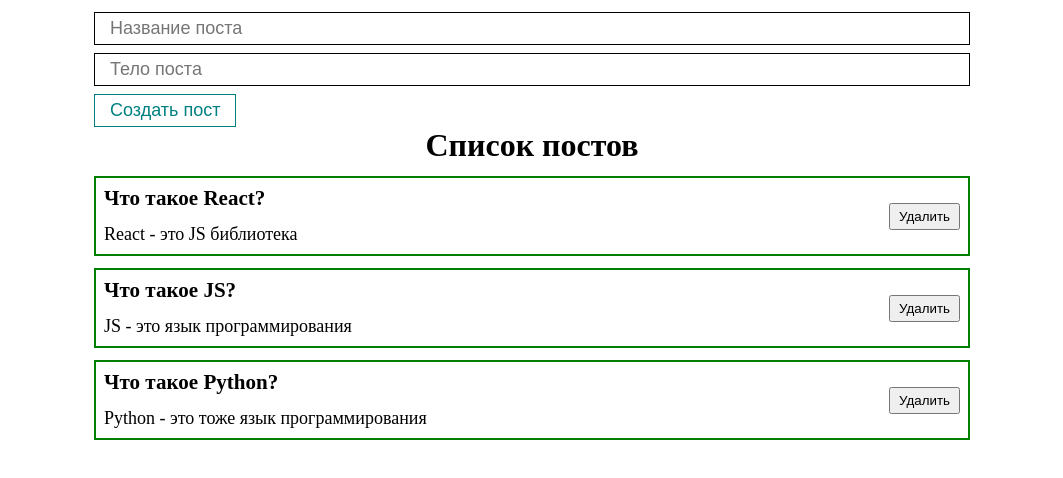
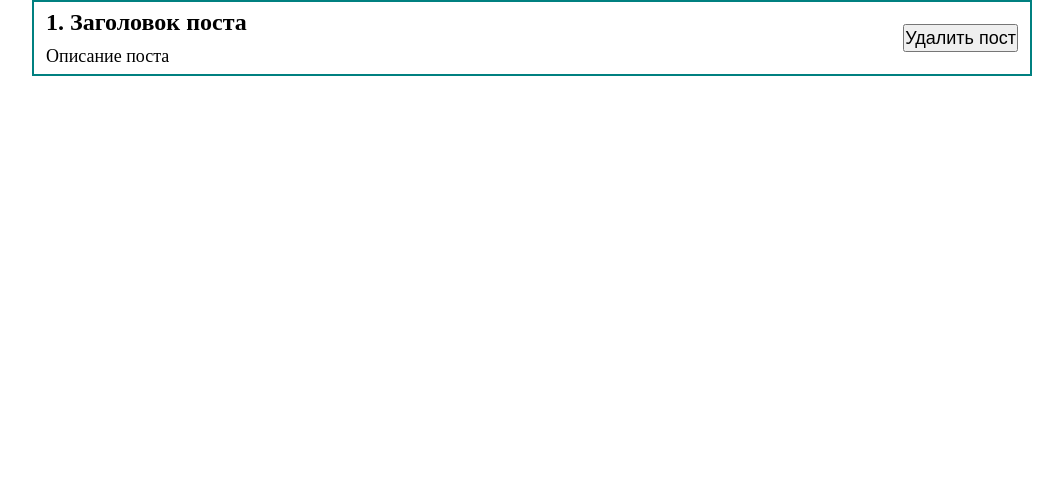
Before and after one commit to VladimirShadrov/React-projects, a React (Vite) app in the folder Pomodoro/: page / in a window 1280 px wide. Shown: the top 478 px of the page, without its empty margins (108-1171 px from the left). Built offline with nearby package versions, Linux system fonts and the light colour scheme.

Commit message:
Очистка решения для повторной тренировки

```diff
--- a/Pomodoro/src/App.tsx
+++ b/Pomodoro/src/App.tsx
@@ -1,41 +1,24 @@
-//import Counter from './components/counter';
-import { useState } from 'react';
-import PostList from './components/postList';
-import MyButton from './components/UI/button/button';
-import MyInput from './components/UI/input/input';
+// import { useState } from 'react';
+import './styles/post.css';
 
 export default function App() {
-  const [posts, setPosts] = useState([
-    { id: 1, title: 'Что такое React?', body: 'React - это JS библиотека' },
-    { id: 2, title: 'Что такое JS?', body: 'JS - это язык программирования' },
-    { id: 3, title: 'Что такое Python?', body: 'Python - это тоже язык программирования' },
-  ]);
-  const [postTitle, setPostTitle] = useState('');
-  const [postBody, setPostBody] = useState('');
-
-  function createPost(event: React.MouseEvent) {
-    event.preventDefault();
-    const newPost = {
-      id: Date.now(),
-      title: postTitle,
-      body: postBody,
-    };
-    setPosts([...posts, newPost]);
-    setPostTitle('');
-    setPostBody('');
-  }
+  // const [posts, setPosts] = useState([
+  //   { id: 1, title: 'Что такое React?', body: 'React - это JS библиотека' },
+  //   { id: 2, title: 'Что такое JS?', body: 'JS - это язык программирования' },
+  //   { id: 3, title: 'Что такое Python?', body: 'Python - это тоже язык программирования' },
+  // ]);
 
   return (
     <div className="app">
-      <form>
-        <MyInput value={postTitle} onChange={(event) => setPostTitle(event.target.value)} placeholder={'Название поста'} />
-        <MyInput value={postBody} onChange={(event) => setPostBody(event.target.value)} placeholder={'Тело поста'} />
-        <MyButton onClick={createPost} disabled={false}>
-          Создать пост
-        </MyButton>
-      </form>
-
-      <PostList postsData={{ title: 'Список постов', posts }} />
+      <div className="post">
+        <div className="content">
+          <h2 className="title">1. Заголовок поста</h2>
+          <p className="description">Описание поста</p>
+        </div>
+        <div className="actions">
+          <button className="delete-btn">Удалить пост</button>
+        </div>
+      </div>
     </div>
   );
 }
--- a/Pomodoro/src/components/UI/button/button.module.css
+++ /dev/null
@@ -1,8 +0,0 @@
-.myButton {
-  padding: 5px 15px;
-  color: teal;
-  font-size: 18px;
-  background: transparent;
-  cursor: pointer;
-  border: 1px solid teal;
-}
--- a/Pomodoro/src/components/UI/button/button.tsx
+++ /dev/null
@@ -1,16 +0,0 @@
-import { ReactNode } from 'react';
-import classes from '../button/button.module.css';
-
-type ButtonProps = {
-  disabled: boolean;
-  children: ReactNode;
-  onClick: (event: React.MouseEvent) => void;
-};
-
-export default function MyButton({ children, ...props }: ButtonProps) {
-  return (
-    <button {...props} className={classes.myButton}>
-      {children}
-    </button>
-  );
-}
--- a/Pomodoro/src/components/UI/input/input.module.css
+++ /dev/null
@@ -1,13 +0,0 @@
-.myInput {
-  padding: 5px 15px;
-  outline: none;
-  box-sizing: border-box;
-  font-size: 18px;
-  width: 100%;
-  margin-bottom: 8px;
-  border: 1px solid black;
-
-  &:focus-within {
-    border: 1px solid teal;
-  }
-}
--- a/Pomodoro/src/components/UI/input/input.tsx
+++ /dev/null
@@ -1,11 +0,0 @@
-import classes from '../input/input.module.css';
-
-type InputProps = {
-  placeholder: string;
-  value: string;
-  onChange: (event: React.ChangeEvent<HTMLInputElement>) => void;
-};
-
-export default function MyInput({ ...props }: InputProps) {
-  return <input {...props} className={classes.myInput} />;
-}
--- a/Pomodoro/src/components/postItem.tsx
+++ /dev/null
@@ -1,25 +0,0 @@
-import '../styles/postItem.css';
-
-type PostPorps = {
-  post: {
-    id: number;
-    title: string;
-    body: string;
-  };
-};
-
-const PostItem = (props: PostPorps) => {
-  return (
-    <div className="post">
-      <div className="post__body">
-        <h3 className="post__title">{props.post.title}</h3>
-        <p>{props.post.body}</p>
-      </div>
-      <div className="post__actions">
-        <button className="delete-btn">Удалить</button>
-      </div>
-    </div>
-  );
-};
-
-export default PostItem;
--- a/Pomodoro/src/components/postList.tsx
+++ /dev/null
@@ -1,26 +0,0 @@
-import React from 'react';
-import PostItem from './postItem';
-
-type PostData = {
-  id: number;
-  title: string;
-  body: string;
-};
-
-type PostListProps = {
-  title: string;
-  posts: PostData[];
-};
-
-export default function PostList({ postsData }: { postsData: PostListProps }) {
-  return (
-    <>
-      <h1 className="post-list__title" style={{ textAlign: 'center', marginBottom: '12px' }}>
-        {postsData.title}
-      </h1>
-      {postsData.posts.map((post) => (
-        <PostItem post={post} key={post.id} />
-      ))}
-    </>
-  );
-}
--- a/Pomodoro/src/styles/index.css
+++ b/Pomodoro/src/styles/index.css
@@ -2,10 +2,11 @@
   margin: 0;
   padding: 0;
   box-sizing: border-box;
+  font-size: 18px;
+  line-height: 24px;
 }
 
 .app {
-  max-width: 900px;
+  max-width: 1000px;
   margin: 0 auto;
-  padding: 12px;
 }
--- /dev/null
+++ b/Pomodoro/src/styles/post.css
@@ -0,0 +1,18 @@
+.post {
+  display: flex;
+  justify-content: space-between;
+  align-items: center;
+  padding: 6px 12px;
+  border: 2px solid teal;
+  margin-bottom: 8px;
+
+  &:last-child {
+    margin-bottom: 0;
+  }
+
+  .title {
+    font-size: 24px;
+    line-height: 28px;
+    margin-bottom: 8px;
+  }
+}
--- a/Pomodoro/src/styles/postItem.css
+++ /dev/null
@@ -1,23 +0,0 @@
-.post {
-  display: flex;
-  align-items: center;
-  justify-content: space-between;
-  padding: 8px;
-  border: 2px solid green;
-  font-size: 18px;
-  line-height: 24px;
-  margin-bottom: 12px;
-
-  &:last-child {
-    margin-bottom: 0;
-  }
-
-  .post__title {
-    margin-bottom: 12px;
-  }
-
-  .delete-btn {
-    padding: 4px 8px;
-    cursor: pointer;
-  }
-}
```
Also changed, not shown: Pomodoro/src/components/counter.tsx (deleted, +0 -29 lines).
